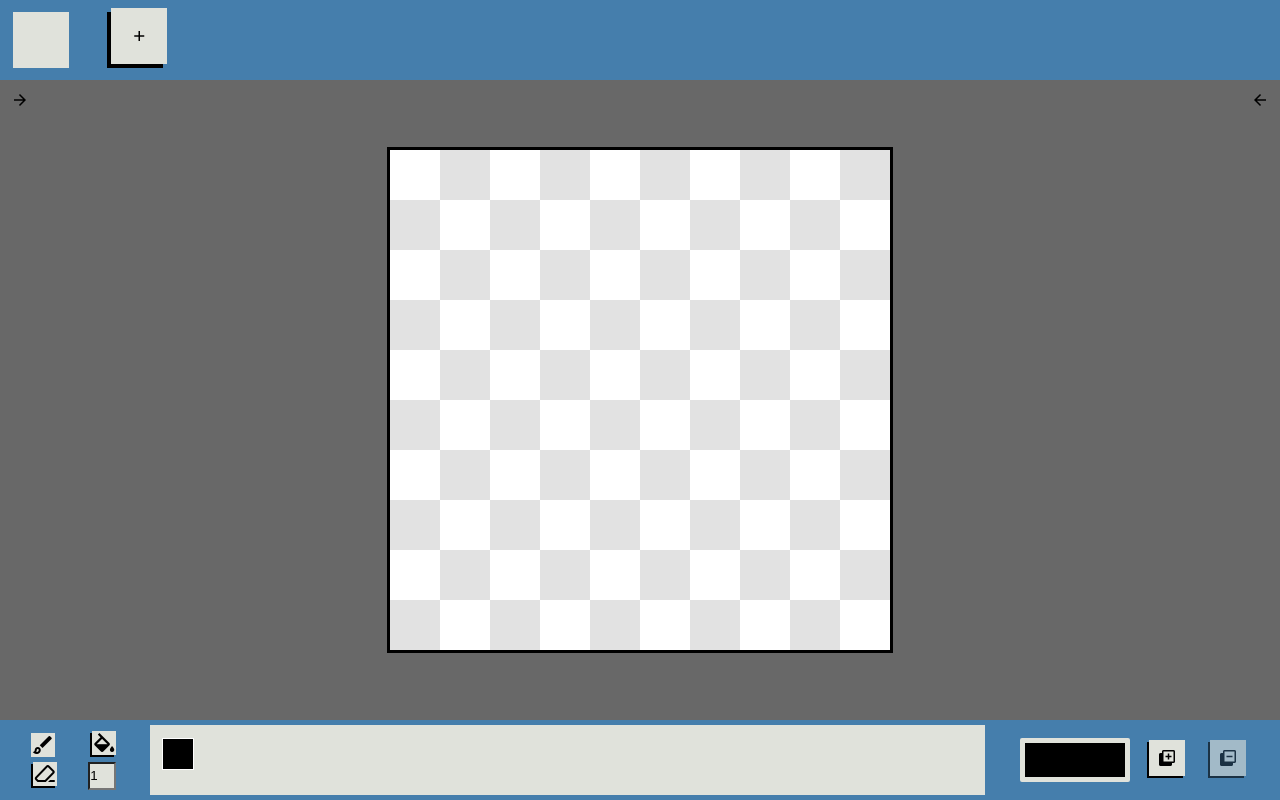
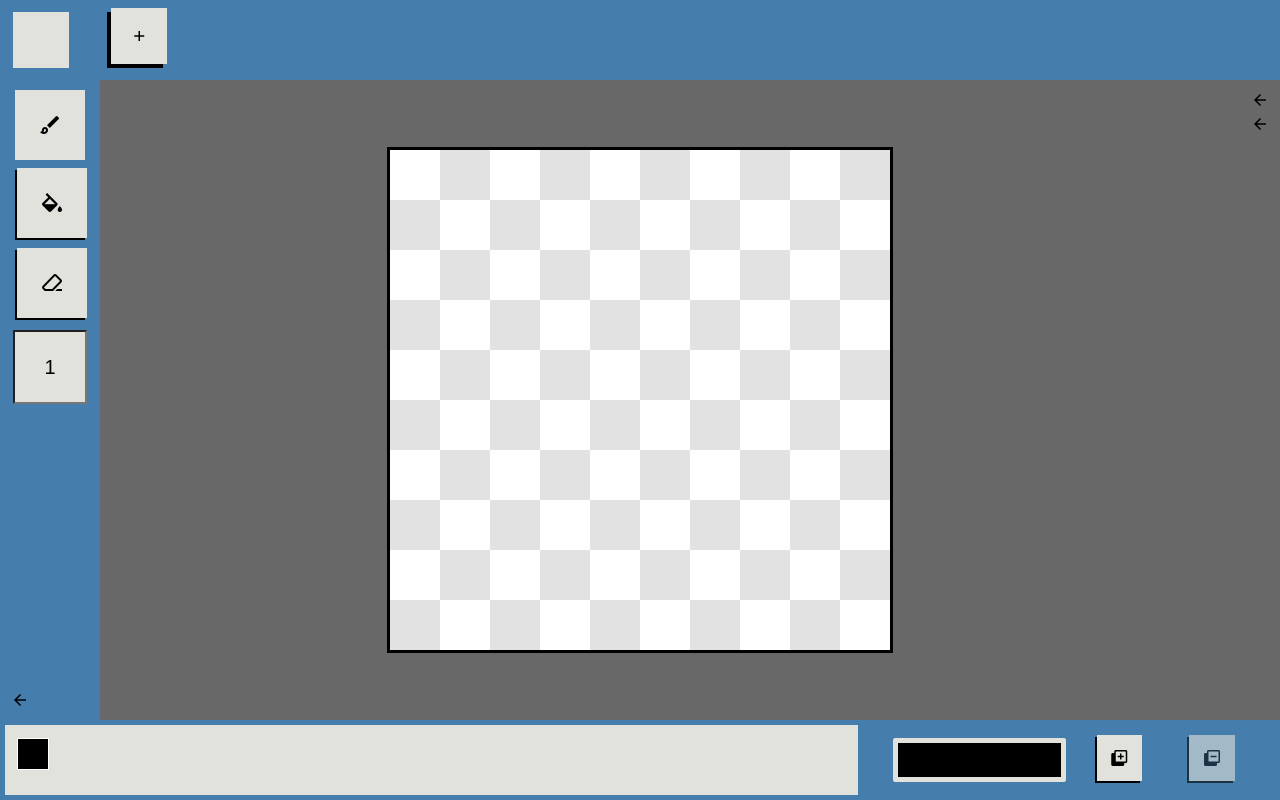
Before and after one commit to KevinBasta/draw-a-gif, a React (Vite) app: page / in a window 1280 px wide. Both pictures are taken after a click on the element "create a canvas". Built offline with nearby package versions, Linux system fonts and the light colour scheme; no server answers; a web font is replaced by a local one.

Commit message:
move tools to left side bar

```diff
--- a/src/GIFEditor.tsx
+++ b/src/GIFEditor.tsx
@@ -15,6 +15,7 @@ import { getEmptyFrame, getTransparentFrame, getValidatedFrames } from "./core/F
 import { getNewCanvas, getCanvasUpdatedEncode, getSavedCanvas, getValidatedCanvas } from "./core/CanvasCore";
 import { getNewTool, getUpdatedTool } from "./core/ToolsCore";
 import "./styles.css"
+import { Tools } from "./color-palette/Tools";
 
 let worker = new Worker("/encoderWorker.js");
 worker.postMessage(["load"]);
@@ -156,6 +157,9 @@ export function GIFEditor({ canvas, setCanvas, frames, setFrames, globalColorTab
           </div>
 
           <div className="canvasMenueWrapper">
+            <Tools  currentTool={currentTool}
+                    setCurrentTool={setCurrentTool} />
+
             <div className="mainContent">
               <Canvas canvas={canvas}
 
--- a/src/color-palette/PaletteOptionsStyles.tsx
+++ b/src/color-palette/PaletteOptionsStyles.tsx
@@ -1,7 +1,7 @@
 import styled from "styled-components";
 
 export const PaletteOptionsWrapper = styled.div`
-    width: 20%;
+    width: 30%;
     background-color: var(--secondary-color);
     padding: var(--standard-gap-size) 2vw;
 
--- a/src/color-palette/PaletteWrapper.tsx
+++ b/src/color-palette/PaletteWrapper.tsx
@@ -24,9 +24,6 @@ interface MyColorTableProps {
 export function ColorTable(props: MyColorTableProps) {
     return (
         <PaletteWrapper>
-            <Tools  currentTool={props.currentTool}
-                    setCurrentTool={props.setCurrentTool} />
-
             <PaletteColors  globalColorTable={props.globalColorTable}
                             currentColorIndex={props.currentColorIndex}
                             setCurrentColorIndex={props.setCurrentColorIndex}
--- a/src/color-palette/Tools.tsx
+++ b/src/color-palette/Tools.tsx
@@ -1,10 +1,11 @@
 import { toolData, toolType } from "../shared/Formats";
 import { returnInput, updateInput } from "../shared/SharedUtilities";
-import { ToolsWrapper } from "./ToolsStyles";
-import { maxToolSize, minToolSize } from "../shared/Constants";
-import { ButtonTool } from "../shared-styles/Button";
+import { ToolsSizeControlWrapper, ToolsWrapper } from "./ToolsStyles";
+import { maxToolSize, minToolSize, widthTools } from "../shared/Constants";
+import { ButtonTool, ButtonToolsTab } from "../shared-styles/Button";
 import { InputToolSize } from "../shared-styles/Input";
 import { getUpdatedTool, getUpdatedToolSize } from "../core/ToolsCore";
+import { useState } from "react";
 
 let toolButtonKeys = [crypto.randomUUID()];
 
@@ -38,6 +39,20 @@ interface MyColorTableToolsProps {
 }
 
 export function Tools(props: MyColorTableToolsProps) {
+    const [toolsWidth, setToolsWidth] = useState(widthTools);
+    const [toolsToggleIcon, setToolsToggleIcon] = useState("arrow_back");
+
+    function toggleToolsMenu() {
+        switch (toolsWidth) {
+            case "0px":
+                setToolsWidth(() => {return widthTools});
+                setToolsToggleIcon(() => {return "arrow_back"})
+                break;
+            default:
+                setToolsWidth(() => {return "0px"});
+                setToolsToggleIcon(() => {return "arrow_forward"})
+        }
+    }
 
     function updateTool(newTool: toolType) {
         props.setCurrentTool((toolObject: toolData) => {
@@ -63,7 +78,9 @@ export function Tools(props: MyColorTableToolsProps) {
     });
 
     return (
-        <ToolsWrapper>
+        <>
+            <ToolsWrapper $width={toolsWidth} $display={toolsWidth == widthTools}>
+                <ToolsSizeControlWrapper>
                     {toolButtons}
 
                     <InputToolSize key={toolButtonKeys[0]}
@@ -74,6 +91,13 @@ export function Tools(props: MyColorTableToolsProps) {
                                 onMouseOver={(e) => {let element: HTMLInputElement = e.target as HTMLInputElement; element.focus();}}
                                 /* onMouseLeave={(e) => {let element: HTMLInputElement = e.target as HTMLInputElement; element.blur();}} */
                                 onChange={e => updateToolSize(e)} />
+                </ToolsSizeControlWrapper>
+
             </ToolsWrapper>
+
+            <ButtonToolsTab $icon={toolsToggleIcon}
+                            className="material-symbols-outlined"
+                            onClick={() => {toggleToolsMenu()}}></ButtonToolsTab>
+        </>
     );
 }
--- a/src/color-palette/ToolsStyles.tsx
+++ b/src/color-palette/ToolsStyles.tsx
@@ -1,12 +1,39 @@
 import styled from "styled-components";
 
-export const ToolsWrapper = styled.div`
-    width: 10%;
-    padding: var(--standard-gap-size) 1vw;
+export const ToolsWrapper = styled.div<{ $width: string; $display: boolean }>`
+    position: absolute;
+    height: inherit;
+    width: min(${props => props.$width}, 100px);
+    z-index: 1;
+    left: 0;
+    top: 0;
+    transition: 0.3s;
 
-    display: grid;
-    grid-template-columns: 1fr 1fr;
-    row-gap: 5px;
+    ${props => props.$display ?
+        `
+        display: flex;
+        `
+        :
+        `
+        display: none;
+        `};
+
+    flex-direction: column;
+    align-items: center;
+    justify-content: flex-start;
 
     background-color: var(--secondary-color);
-`
+`;
+
+export const ToolsSizeControlWrapper = styled.div`
+    text-wrap: nowrap;
+    width: 70%;
+
+    display: flex;
+    flex-direction: column;
+    align-items: center;
+    justify-content: flex-start;
+
+    padding-top: max(10px, 1vh);
+    gap: max(10px, 1vh);
+`;
--- a/src/options/CanvasOptions.tsx
+++ b/src/options/CanvasOptions.tsx
@@ -29,17 +29,17 @@ let keys = [crypto.randomUUID(), crypto.randomUUID(), crypto.randomUUID(), crypt
 
 export function CanvasOptions(props: CanvasOptionsProps) {
     const [canvasOptionsWidth, setCanvasOptionsWidth] = useState("0px");
-    const [canvasOptionsToggleIcon, setCanvasOptionsToggleIcon] = useState("arrow_forward");
+    const [canvasOptionsToggleIcon, setCanvasOptionsToggleIcon] = useState("arrow_back");
 
     function toggleCanvasOptions() {
         switch (canvasOptionsWidth) {
             case "0px":
                 setCanvasOptionsWidth(() => {return widthCanvasOptions});
-                setCanvasOptionsToggleIcon(() => {return "arrow_back"})
+                setCanvasOptionsToggleIcon(() => {return "arrow_forward"})
                 break;
             default:
                 setCanvasOptionsWidth(() => {return "0px"});
-                setCanvasOptionsToggleIcon(() => {return "arrow_forward"})
+                setCanvasOptionsToggleIcon(() => {return "arrow_back"})
         }
     }
 
@@ -60,8 +60,8 @@ export function CanvasOptions(props: CanvasOptionsProps) {
     return (
         <>
             <ButtonCanvasTab $icon={canvasOptionsToggleIcon}
-                                 className="material-symbols-outlined"
-                                 onClick={() => {toggleCanvasOptions()}}/>
+                             className="material-symbols-outlined"
+                             onClick={() => {toggleCanvasOptions()}}/>
 
             <CanvasOptionsWrapper $width={canvasOptionsWidth}>
                 <OptionsWrapper>
--- a/src/options/CanvasOptionsStyles.tsx
+++ b/src/options/CanvasOptionsStyles.tsx
@@ -5,7 +5,7 @@ export const CanvasOptionsWrapper = styled.div<{ $width?: string; }>`
     height: inherit;
     width: ${props => props.$width};
     z-index: 1;
-    left: 0;
+    right: 0;
     top: 0;
     text-wrap: nowrap;
     transition: 0.3s;
--- a/src/shared-styles/Button.tsx
+++ b/src/shared-styles/Button.tsx
@@ -79,13 +79,14 @@ export const ButtonPaletteOption = styled.button<{ $disabled?: boolean; }>`
 
 export const ButtonTool = styled.div<{ $icon?: string; $selected?: boolean; }>`
     aspect-ratio: 1 / 1;
-    width: var(--tool-item-width);
+    width: 100%;
     background-color: var(--tertiary-color);
     place-self: center;
 
     display: flex;
     flex-direction: row;
-    justify-content: space-evenly;
+    justify-content: center;
+    align-items: center;
 
     transition: 0.1s;
 
@@ -243,8 +244,31 @@ export const ButtonCanvasTab = styled.div<{ $icon: string; }>`
     height: max-content;
     padding: 10px;
     z-index: 2;
+    right: 0;
+    top: 3vh;
+
+    /* font-family: 'DotGothic16', sans-serif; */
+    transition: 2s;
+
+    display: flex;
+
+    //background-color: var(--primary-color);
+    font-size: var(--font-size-m);
+
+    &:after {
+        content: "${props => props.$icon}";
+    }
+`;
+
+export const ButtonToolsTab = styled.div<{ $icon: string; }>`
+    position: absolute;
+    height: inherit;
+    width: max-content;
+    height: max-content;
+    padding: 10px;
+    z-index: 10;
     left: 0;
-    top: 0;
+    bottom: 0;
 
     /* font-family: 'DotGothic16', sans-serif; */
     transition: 2s;
--- a/src/shared-styles/Input.tsx
+++ b/src/shared-styles/Input.tsx
@@ -19,9 +19,12 @@ export const InputJsonFile = styled.input`
 
 export const InputToolSize = styled.input`
     aspect-ratio: 1 / 1;
-    width: var(--tool-item-width);
+    width: 100%;
     background-color: var(--tertiary-color);
     place-self: center;
+
+    text-align: center;
+    font-size: var(--font-size-m);
 
     display: flex;
     flex-direction: row;
--- a/src/shared/Constants.ts
+++ b/src/shared/Constants.ts
@@ -17,6 +17,7 @@ export const maxToolSize = 3000;
 // Style options
 export const widthCanvasOptions = "50%";
 export const widthFrameOptions = "50%";
+export const widthTools = "10%";
 
 // Keyboard shortcuts
 export const leftArrow = '37';
```
Lines whose indentation alone changed are shown as unchanged.
